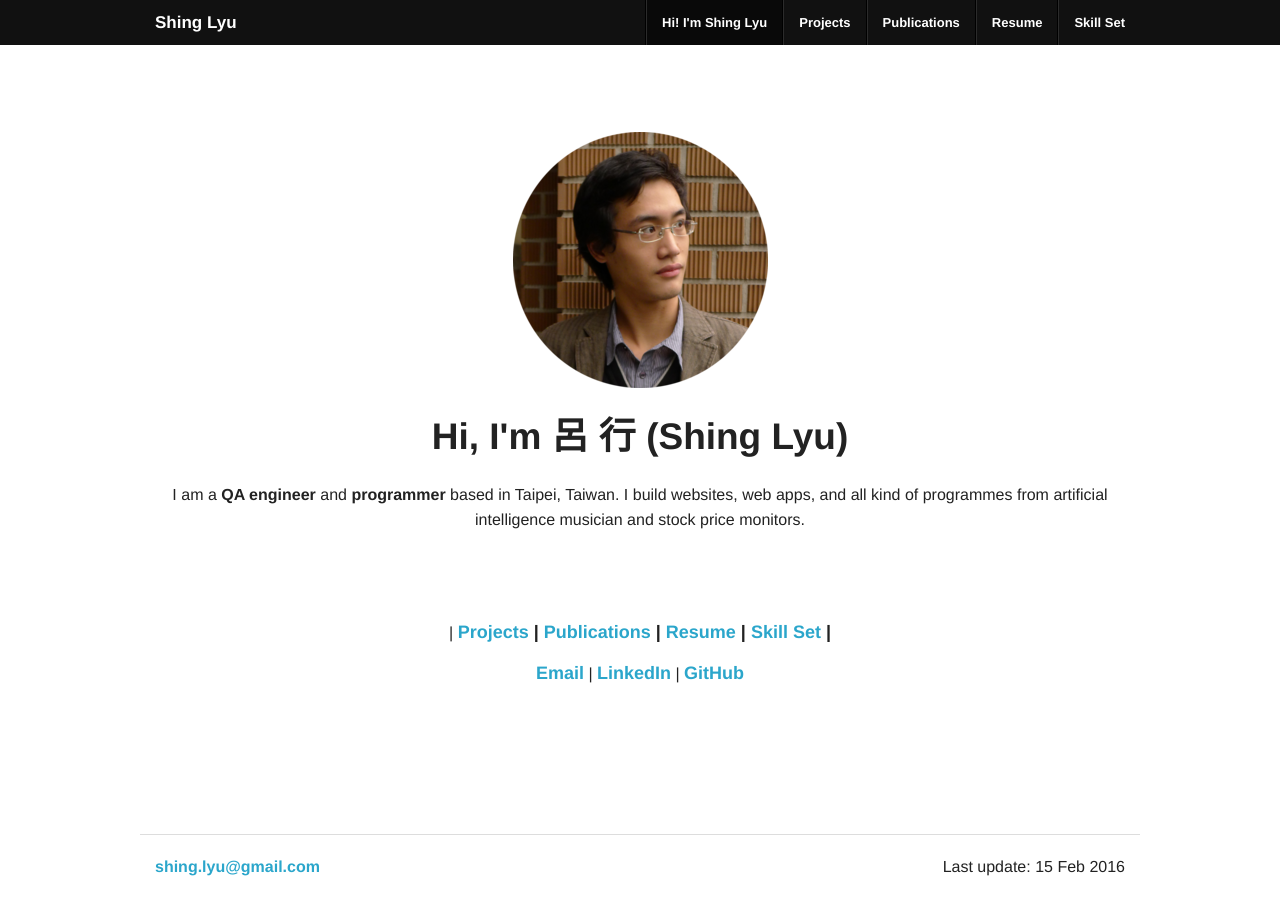
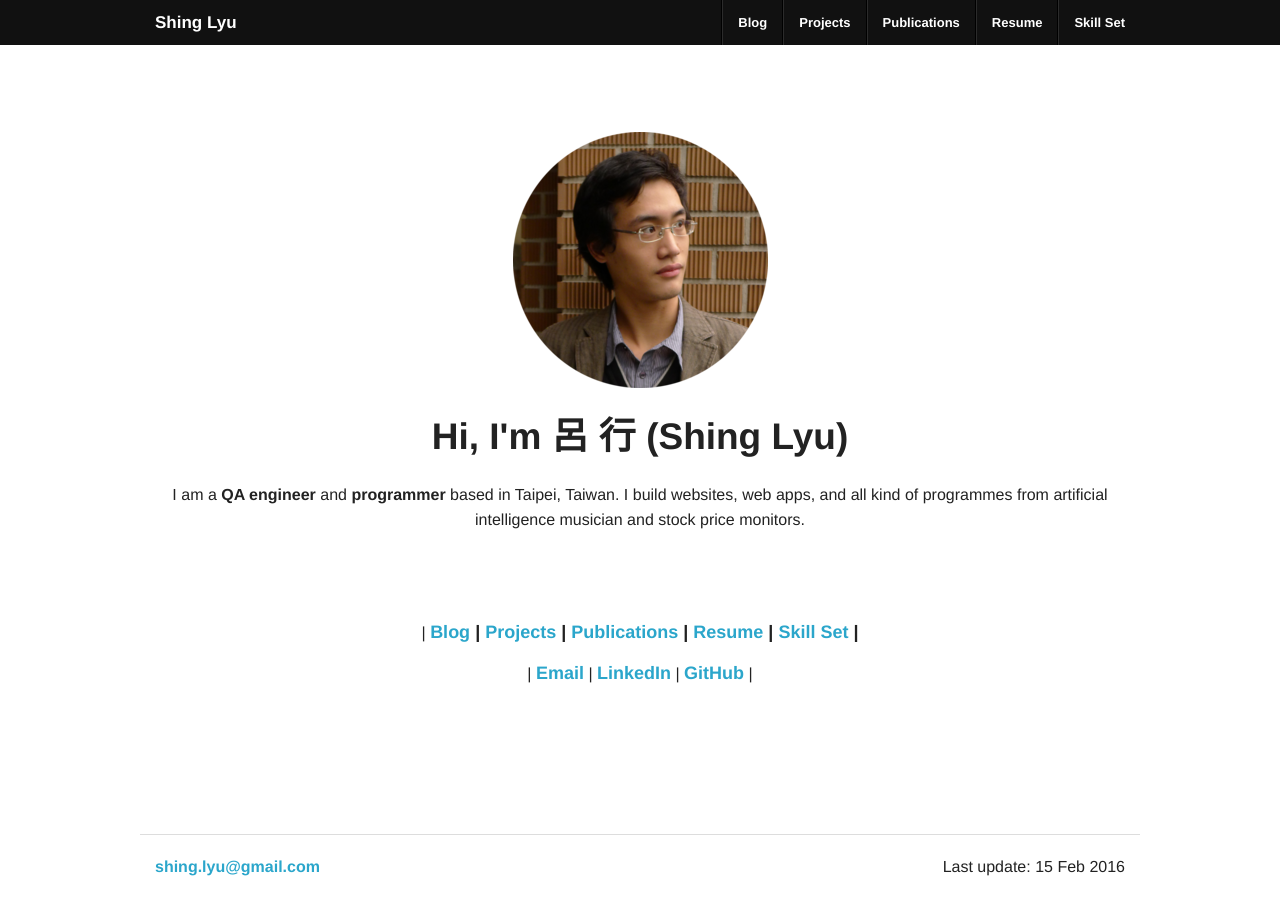
Before and after one commit to shinglyu/shinglyu.github.io, a Jekyll site: the page built from index.html, in a window 1280 px wide and 900 px high, scrolled down 93 px. Built offline with Jekyll 4.4.1, drawn with Linux system fonts in a browser that asks for light colours.

Commit message:
Added blog link

```diff
--- a/_config.yml
+++ b/_config.yml
@@ -2,3 +2,4 @@ name: Shing Lyu
 email: shing.lyu@gmail.com
 highlighter: null
 markdown: kramdown
+exclude_pages: ["Hi! I'm Shing Lyu", "JCMG Corpus"]
--- a/_data/pagesignore.yml
+++ /dev/null
@@ -1 +0,0 @@
-- JCMG Corpus
--- a/_layouts/default.html
+++ b/_layouts/default.html
@@ -31,16 +31,15 @@
       </ul>
       <section class="top-bar-section">
       <ul class="right">
-         {% assign sorted_pages = site.pages | sort:"name" %}
-         {% for node in sorted_pages%}
-           {% for ignore in site.data.pagesignore%}
-            {% if node.title == ignore %}
-              {% break %}
-            {% endif %}
+        {% assign sorted_pages = site.pages | sort:"name" %}
+        {% for node in sorted_pages %}
+          {% if site.exclude_pages contains node.title %}
+            {% continue %}
+          {% else %}
            <li class="divider"></li>
            <li {% if node.url == page.url%} class="active" {% endif %}><a href="{{node.url}}">{{node.title}}</a></li>
-           {%endfor%}
-         {%endfor%}
+        {% endif %}
+        {%endfor%}
       </ul>
       </section>
       </nav>
--- a/index.html
+++ b/index.html
@@ -25,21 +25,21 @@ css: css/index.css
    <div class="large-12 columns center">
      |
       {% assign sorted_pages = site.pages | sort:"name" %}
-      {% for node in sorted_pages%}
-        {% for ignore in site.data.pagesignore%}
-          {% if node.title == ignore %}
-            {% break %}
-          {% endif %}
-          {% if node.url != page.url %}
+      {% for node in sorted_pages %}
+        {% if site.exclude_pages contains node.title %}
+          {% continue %}
+        {% else %}
           <h5 class="inline"><a href="{{node.url}}"><span style="white-space:nowrap;">{{node.title}}</span></a> | </h5>
-          {% endif %}
-        {% endfor %}
+        {% endif %}
       {% endfor %}
+
       <br/>
       <br/>
 
+      |
       <h5 class="inline"><a href="mailto:shing.lyu@gmail.com">Email</a></h5> |
       <h5 class="inline"><a href="http://tw.linkedin.com/pub/shing-lyu/50/361/599/en">LinkedIn</a></h5> |
       <h5 class="inline"><a href="https://www.github.com/shinglyu">GitHub</a></h5>
+      |
    </div>
 </div>
```
Also changed, not shown: blog.html (added, +12 -0 lines).
